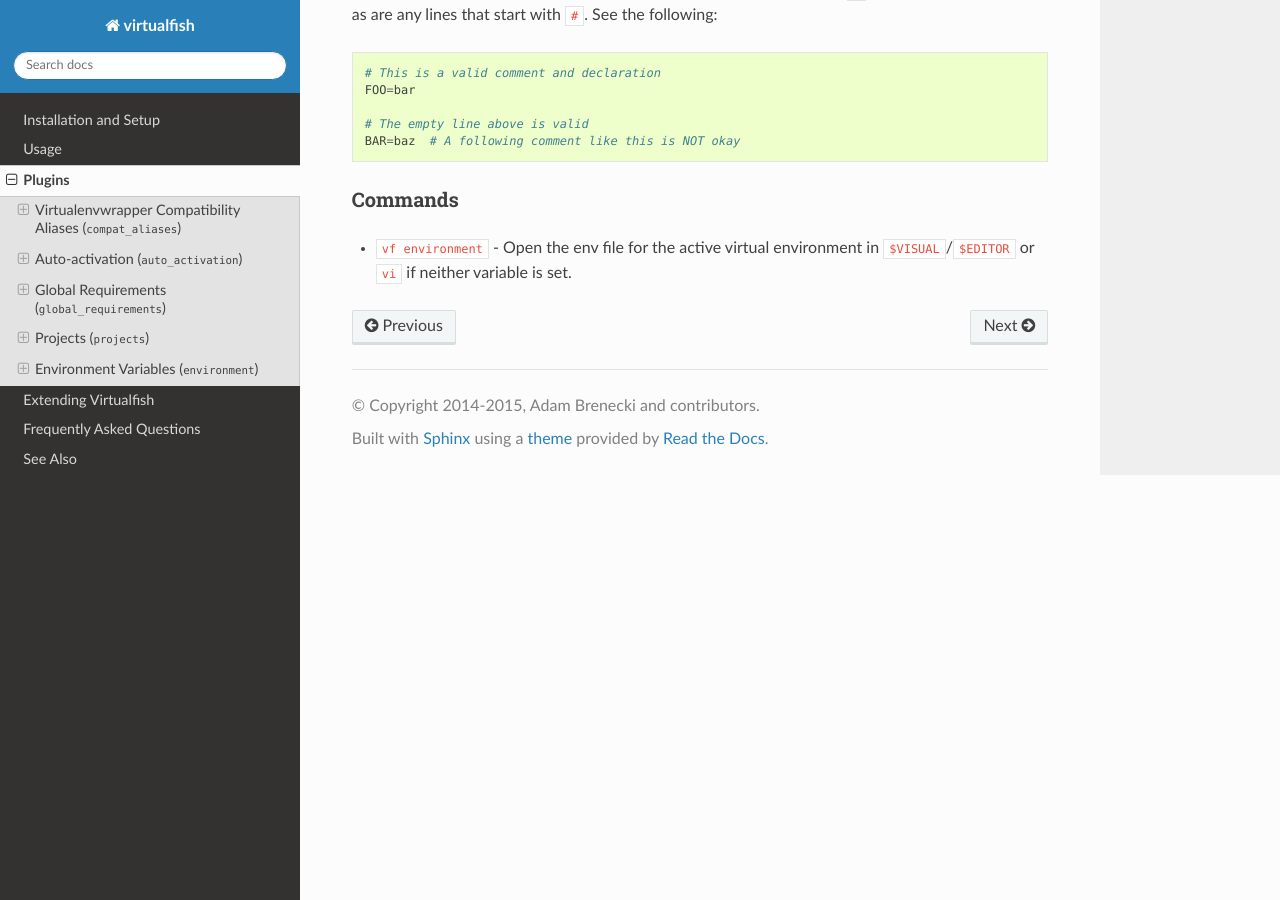
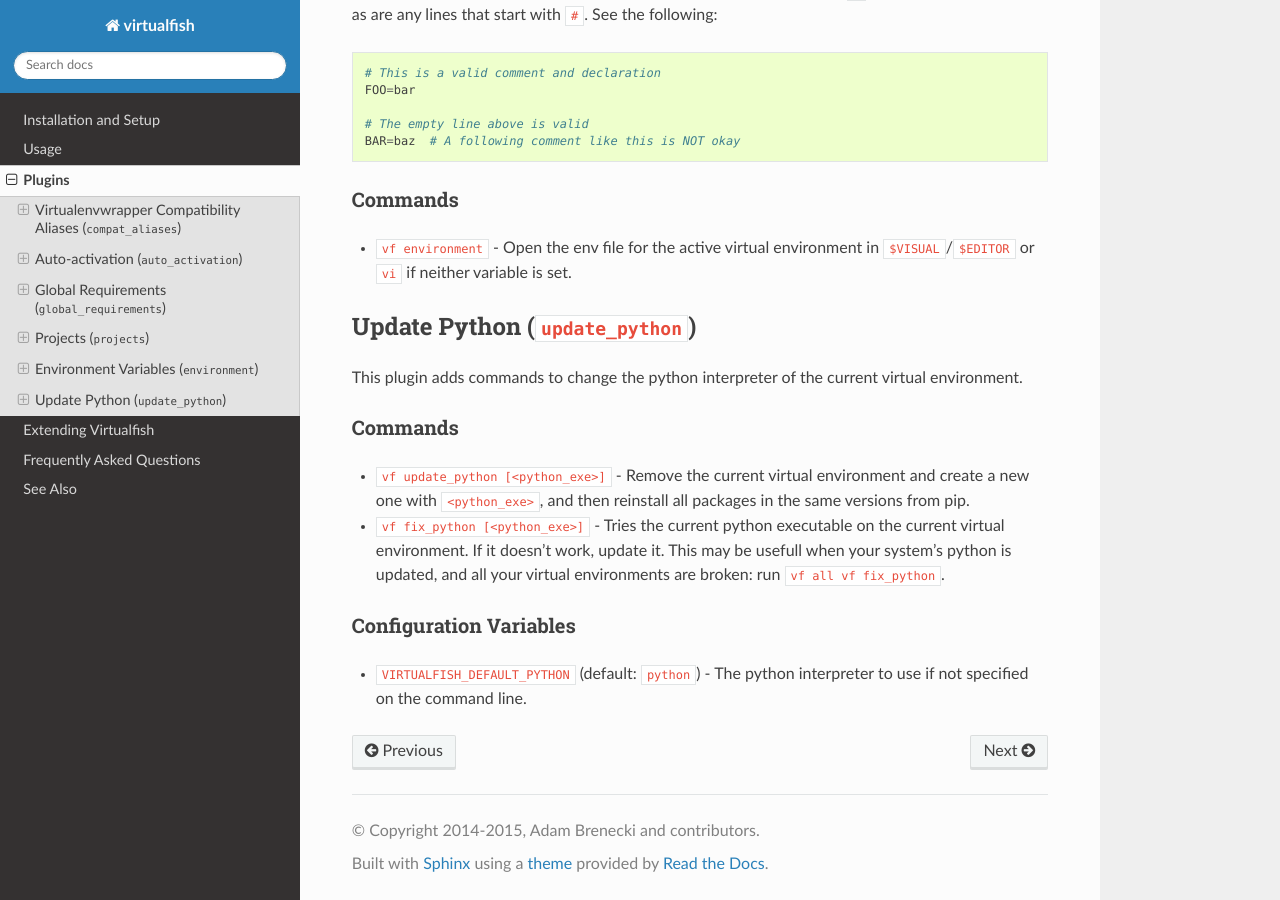
Before and after one commit to justinmayer/virtualfish, a Sphinx documentation site: the page built from docs/plugins.rst, in a window 1280 px wide and 900 px high, scrolled down 3248 px. Built offline with Sphinx 7.4.7 and the Read the Docs theme 2.0.0, drawn with Linux system fonts in a browser that asks for light colours; the version number could not be read and is left out.

Commit message:
feat(update_python plugin): add `vf {update,fix}_python` commands
fix #104

```diff
--- a/docs/plugins.rst
+++ b/docs/plugins.rst
@@ -174,3 +174,27 @@ Commands
 
 - ``vf environment`` - Open the env file for the active virtual environment in
   ``$VISUAL``/``$EDITOR`` or ``vi`` if neither variable is set.
+
+Update Python (``update_python``)
+-----------------------
+
+This plugin adds commands to change the python interpreter of the current
+virtual environment.
+
+Commands
+........
+
+-  ``vf update_python [<python_exe>]`` - Remove the current virtual environment
+   and create a new one with ``<python_exe>``, and then reinstall all packages
+   in the same versions from pip.
+
+-  ``vf fix_python [<python_exe>]`` - Tries the current python executable on the
+   current virtual environment. If it doesn't work, update it. This may be
+   usefull when your system's python is updated, and all your virtual
+   environments are broken: run ``vf all vf fix_python``.
+
+Configuration Variables
+.......................
+
+-  ``VIRTUALFISH_DEFAULT_PYTHON`` (default: ``python``) - The python interpreter
+   to use if not specified on the command line.
```
Also changed, not shown: 1 other file.
